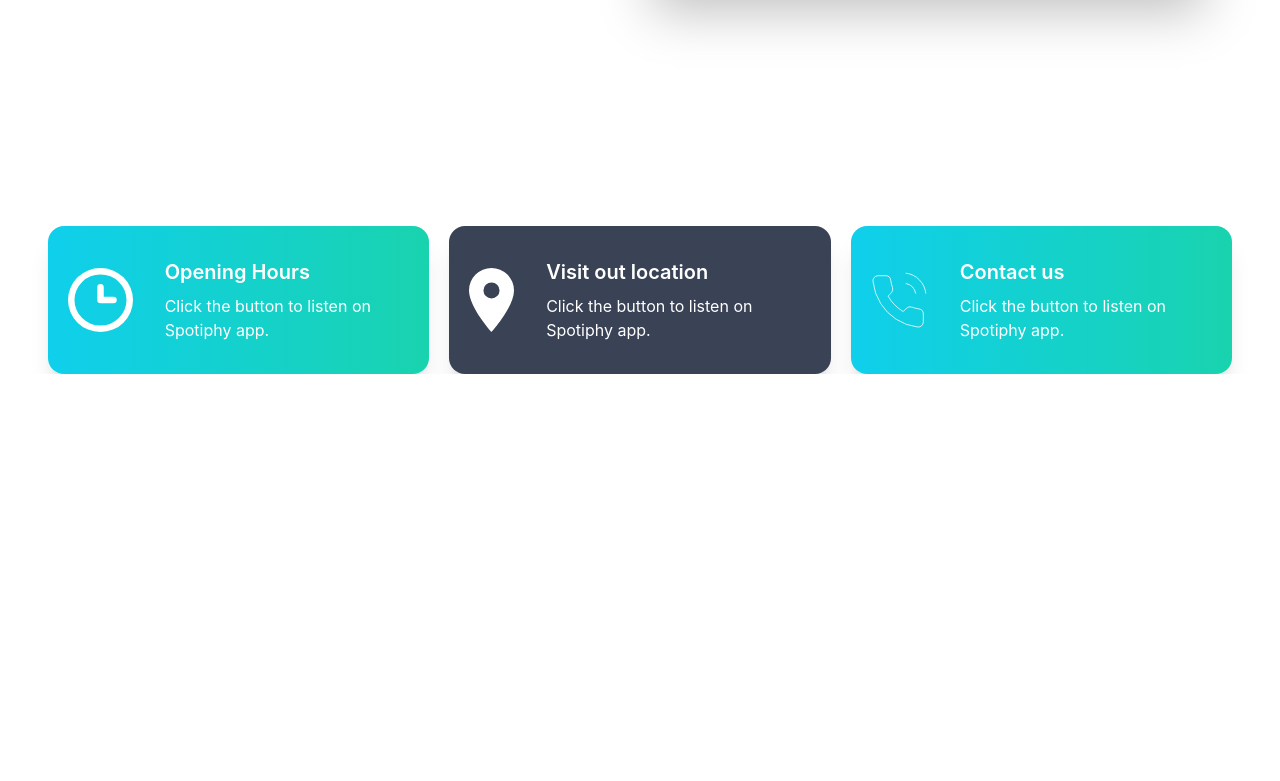
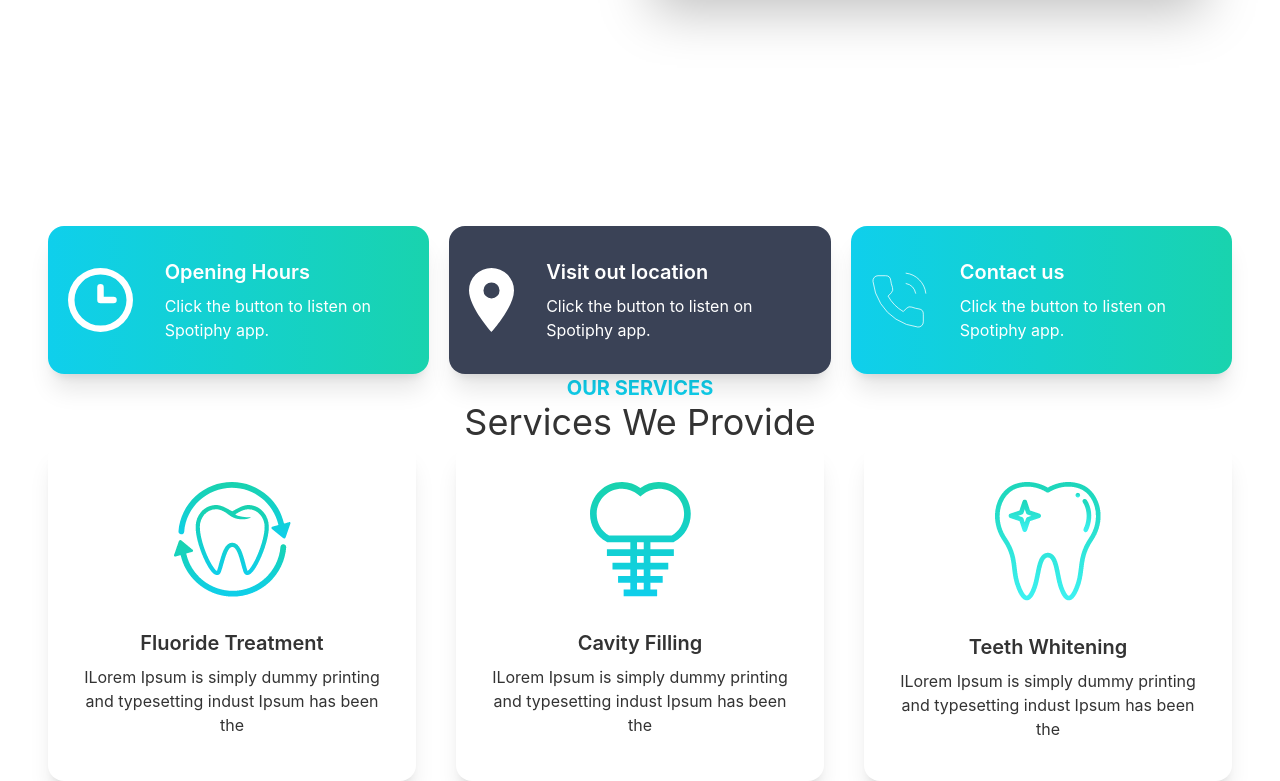
Before and after one commit to bulbulahammed/Al-Shefa-Client, a React (Create React App) app: page / in a window 1280 px wide. Shown: the part 638-1419 px from the top of the page. Before the commit the page ends 1012 px from the top, so only its background shows below. Built offline with nearby package versions, Linux system fonts and the light colour scheme.

Commit message:
Services

```diff
--- a/src/pages/Home/Banner.js
+++ b/src/pages/Home/Banner.js
@@ -3,7 +3,7 @@
 
 const Banner = () => {
     return (
-    <div class="hero min-h-screen px-12">
+    <div class="hero min-h-screen">
         <div class="hero-content flex-col lg:flex-row-reverse">
             <img src={chair} class="lg:w-1/2 sm:w-full rounded-lg shadow-2xl" />
             <div>
--- a/src/pages/Home/Home.js
+++ b/src/pages/Home/Home.js
@@ -1,12 +1,14 @@
 import React from 'react';
 import Banner from './Banner';
 import Info from './Info';
+import Services from './Services';
 
 const Home = () => {
     return (
-        <div>
+        <div className='px-12'>
             <Banner/>
             <Info/>
+            <Services/>
         </div>
     );
 };
--- a/src/pages/Home/Info.js
+++ b/src/pages/Home/Info.js
@@ -6,7 +6,7 @@
 
 const Info = () => {
     return (
-        <div className='grid grid-cols-1 lg:grid-cols-3 gap-5 px-12'>
+        <div className='grid grid-cols-1 lg:grid-cols-3 gap-5'>
             <InfoCard bgClass="bg-gradient-to-r from-primary to-secondary" cardTitle={"Opening Hours"} img={clock}/>
             <InfoCard bgClass="bg-accent" cardTitle={"Visit out location"} img={marker}/>
             <InfoCard bgClass="bg-gradient-to-r from-primary to-secondary" cardTitle={"Contact us"} img={phone}/>
--- /dev/null
+++ b/src/pages/Home/Service.js
@@ -0,0 +1,19 @@
+import React from 'react';
+
+const Service = ({service}) => {
+    return (
+          <div class="card lg:mx-w-lg bg-base-100 shadow-xl">
+                <figure class="px-10 pt-10">
+                    <img src={service.img} alt="Service" class="rounded-xl" />
+                </figure>
+                <div class="card-body items-center text-center">
+                    <h2 class="card-title">{service.name}</h2>
+                    <p>I{service.description}</p>
+                    <div class="card-actions">
+                    </div>
+                </div>
+            </div>
+    );
+};
+
+export default Service;
--- /dev/null
+++ b/src/pages/Home/Services.js
@@ -0,0 +1,46 @@
+import React from 'react';
+import cavity from "../../assets/images/cavity.png";
+import fluoride from "../../assets/images/fluoride.png";
+import whitening from "../../assets/images/whitening.png";
+import Service from './Service';
+
+
+const Services = () => {
+    const services =[
+       {
+         _id:1,
+         name:"Fluoride Treatment",
+         description:"Lorem Ipsum is simply dummy printing and typesetting indust Ipsum has been the",
+         img:fluoride,
+        },
+       {
+         _id:2,
+         name:"Cavity Filling",
+         description:"Lorem Ipsum is simply dummy printing and typesetting indust Ipsum has been the",
+         img:cavity,
+        },
+       {
+         _id:3,
+         name:"Teeth Whitening",
+         description:"Lorem Ipsum is simply dummy printing and typesetting indust Ipsum has been the",
+         img:whitening,
+        },
+
+    ]
+    return (
+        <div className='text-center'>
+            <h3 className='text-primary  text-xl font-bold uppercase'>Our Services</h3>
+            <h2 className='text-4xl'>Services We Provide</h2>
+            <div className='grid sm:grid-cols-1 md:grid-cols-2 lg:grid-cols-3 gap-10'>
+                {
+                    services.map(service =><Service
+                        key={service._id}
+                        service={service}>
+                        </Service>)
+                }
+            </div>
+        </div>
+    );
+};
+
+export default Services;
```
